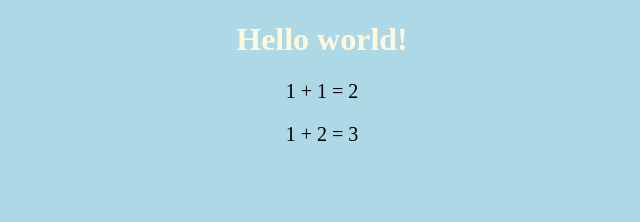
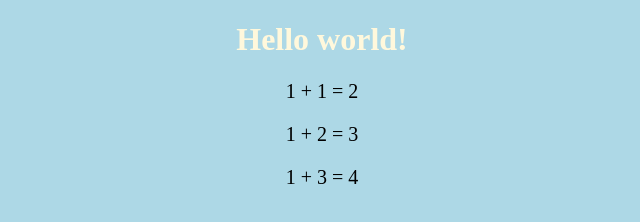
Before and after one commit to LoAslan/Git_example_remote, a plain HTML site: page index.html in a window 1280 px wide. Shown: the full height of the page, 318-958 px from the left. Drawn offline with Linux system fonts and the light colour scheme.

Commit message:
1 + 3 = 4

```diff
--- a/index.html
+++ b/index.html
@@ -1,5 +1,6 @@
 <!DOCTYPE html>
 <html lang="en">
+
 <head>
     <meta charset="UTF-8">
     <meta http-equiv="X-UA-Compatible" content="IE=chrome">
@@ -7,9 +8,12 @@
     <link rel="stylesheet" type="text/css" href="git.css">
     <title>使用Git的教学</title>
 </head>
+
 <body>
     <h1>Hello world!</h1>
     <p>1 + 1 = 2</p>
     <p>1 + 2 = 3</p>
+    <p>1 + 3 = 4</p>
 </body>
+
 </html>
```
